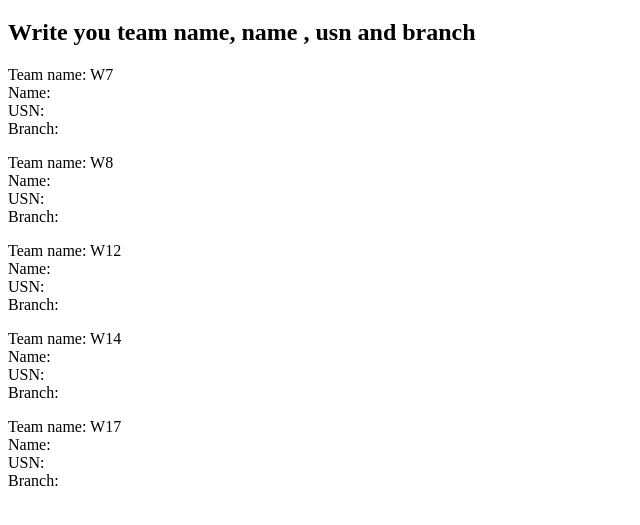
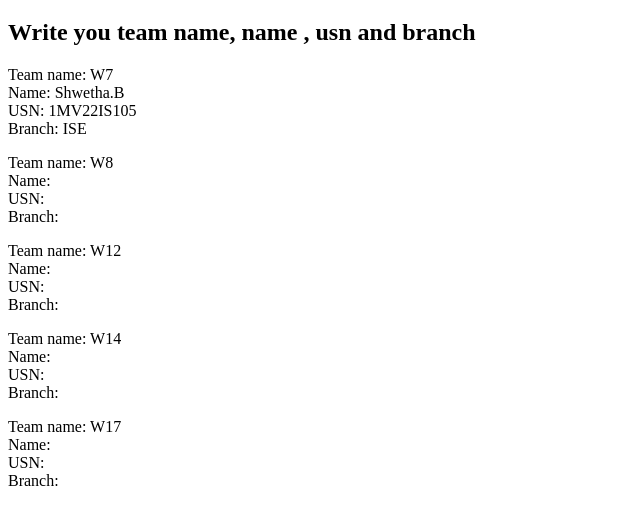
Before and after one commit to shreya-kv/Test-Repo, a plain HTML site: page index.html in a window 1280 px wide. Shown: the part 61-586 px from the top of the page, without its empty margins (0-640 px from the left). Drawn offline with Linux system fonts and the light colour scheme.

Commit message:
Updated name ,usn and branch

```diff
--- a/index.html
+++ b/index.html
@@ -8,7 +8,7 @@
 <body>
     <h1>This is a test repo.</h1>
     <h2>Write you team name, name , usn and branch</h2>
-    <p>Team name: W7 <br>Name: <br>USN: <br>Branch:</p>
+    <p>Team name: W7 <br>Name: Shwetha.B <br>USN: 1MV22IS105 <br>Branch: ISE</p>
     <p>Team name: W8 <br>Name: <br>USN: <br>Branch:</p>
     <p>Team name: W12 <br>Name: <br>USN: <br>Branch:</p>
     <p>Team name: W14 <br>Name: <br>USN: <br>Branch:</p>
```
